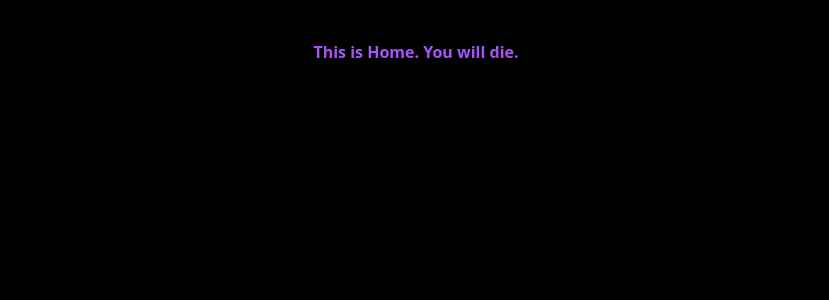
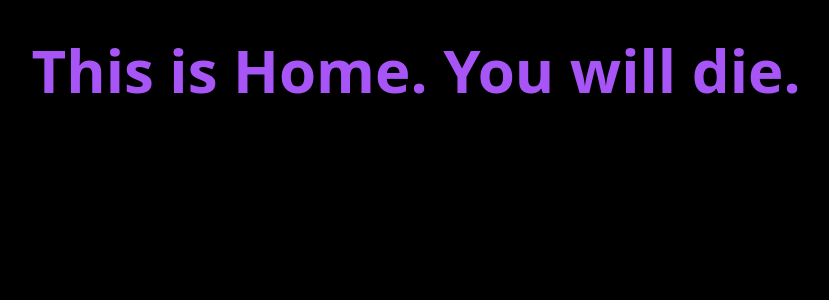
Before and after one commit to samuelpx/fast-api-duck-db-template, a FastAPI app: page / in a window 1280 px wide. Shown: the top 300 px of the page, without its empty margins (224-1053 px from the left). Run offline with FastAPI, Linux system fonts and the light colour scheme; some libraries are stand-ins or nearby versions.

Commit message:
Template correction

```diff
--- a/templates/index.html
+++ b/templates/index.html
@@ -11,7 +11,7 @@
     </head>
     <body class="bg-black text-white">
         <div class="container mx-auto mt-10 text-center">
-            <h1 class="text-6x1 font-bold text-purple-500" hx-get="/">{{ message }}</h1>
+            <h1 class="text-6xl font-bold text-purple-500">{{ message }}</h1>
         </div>
     </body>
 </html>
```
